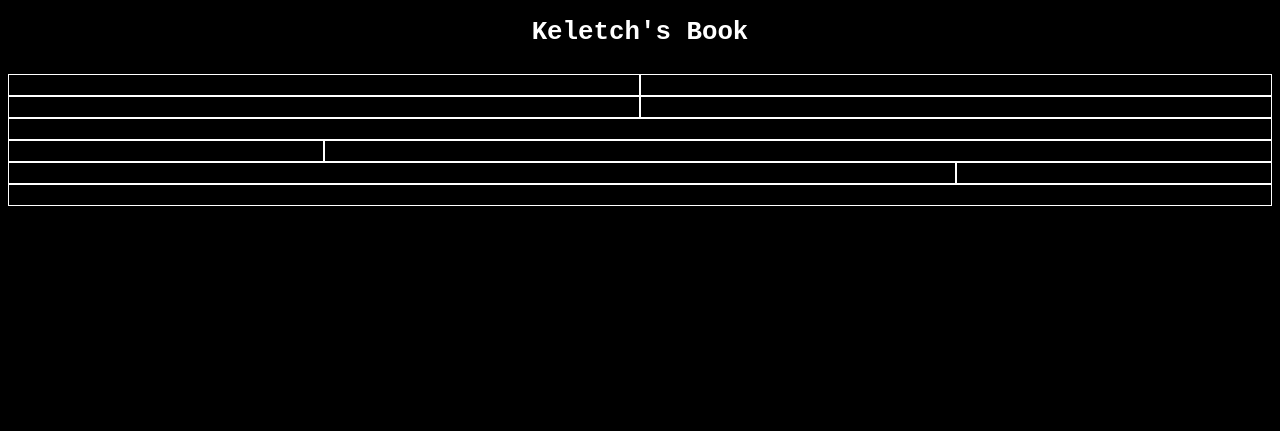
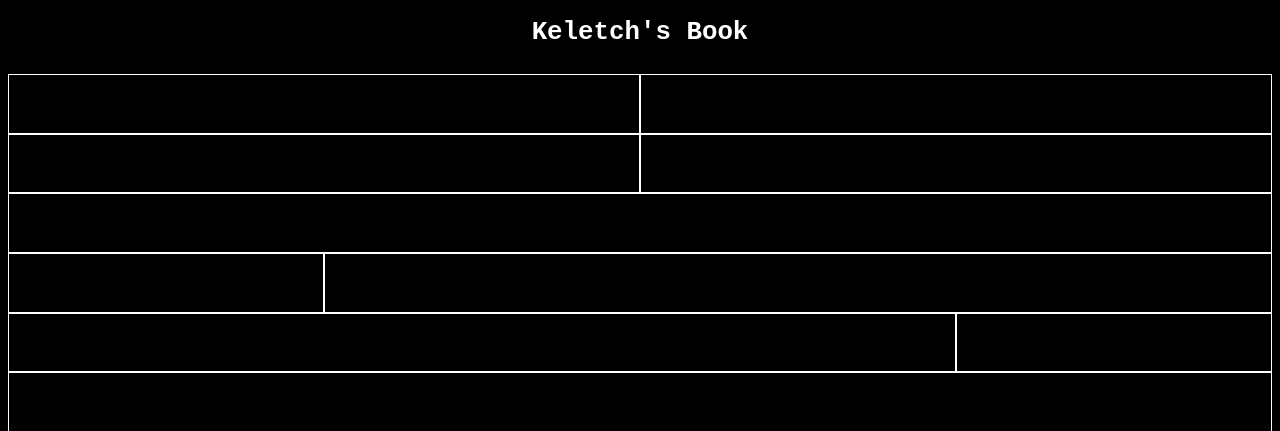
Before and after one commit to Keletch/book, a plain HTML site: page index.html in a window 1280 px wide. Shown: the top 431 px of the page. Drawn offline with Linux system fonts and the light colour scheme.

Commit message:
V2.1 Keletch's Book (cssOptimization)

```diff
--- a/styles/main.css
+++ b/styles/main.css
@@ -1,3 +1,5 @@
+/*Global*/
+
 *{
     background-color: #000;
     color: #fff;
@@ -13,8 +15,33 @@
     text-align: center;
 }
 
+/*endGlobal*/
+
+/*containersGrid*/
+    .container,.container_2,.container_3,.container_4,.container_s{
+        display:grid;
+    }
+/*endContainersGrid*/
+
+/*insideContainers*/
+    .one,.two,.three,.four,.one_2,.two_2,.two_3,.one_3,.two_3,.one_4,.one_s{
+        padding: calc(2vh + 1vw);
+        border: 1px solid #fff;
+    }
+/*endInsideContainers*/
+    .container_2{
+        grid-template-columns: 1fr 1fr;
+    }
+    .container_3{
+        grid-template-columns: 1fr 1fr 1fr;
+    }
+    .container_4{
+        grid-template-columns: 1fr 1fr 1fr 1fr;
+    }
+    .container_s{
+        grid-template-columns: 1fr;
+    }
 .container{
-    display: grid;
     grid-template-columns: 1fr 1fr;
     grid-template-rows: 1fr 1fr;
     grid-template-areas: "one two" "three four";
@@ -22,30 +49,21 @@
 
 .one{
     grid-area: one;
-    padding: 10px;
-    border: 1px solid #fff;
 }
 
 .two{
     grid-area: two;
-    padding: 10px;
-    border: 1px solid #fff;
 }
 
 .three{
     grid-area: three;
-    padding: 10px;
-    border: 1px solid #fff;
 }
 
 .four{
     grid-area: four;
-    padding: 10px;
-    border: 1px solid #fff;
 }
 
 .container_s{
-    display: grid;
     grid-template-columns: 1fr;
     grid-template-rows: 1fr;
     grid-template-areas: "one_s";
@@ -53,12 +71,9 @@
 
 .one_s{
     grid-area: one_s;
-    padding: 10px;
-    border: 1px solid #fff;
 }
 
 .container_2{
-    display: grid;
     grid-template-columns: 1fr 1fr 1fr 1fr;
     grid-template-rows: 1fr;
     grid-template-areas: "one_2 two_2 two_2 two_2";
@@ -66,18 +81,13 @@
 
 .one_2{
     grid-area: one_2;
-    padding: 10px;
-    border: 1px solid #fff;
 }
 
 .two_2{
     grid-area: two_2;
-    padding: 10px;
-    border: 1px solid #fff;
 }
 
 .container_3{
-    display: grid;
     grid-template-columns: 1fr 1fr 1fr 1fr;
     grid-template-rows: 1fr;
     grid-template-areas: "one_3 one_3 one_3 two_3";
@@ -85,18 +95,13 @@
 
 .one_3{
     grid-area: one_3;
-    padding: 10px;
-    border: 1px solid #fff;
 }
 
 .two_3{
     grid-area: two_3;
-    padding: 10px;
-    border: 1px solid #fff;
 }
 
 .container_4{
-    display: grid;
     grid-template-columns: 1fr;
     grid-template-rows: 1fr;
     grid-template-areas: "one_4";
@@ -104,6 +109,4 @@
 
 .one_4{
     grid-area: one_4;
-    padding: 10px;
-    border: 1px solid #fff;
 }
```
